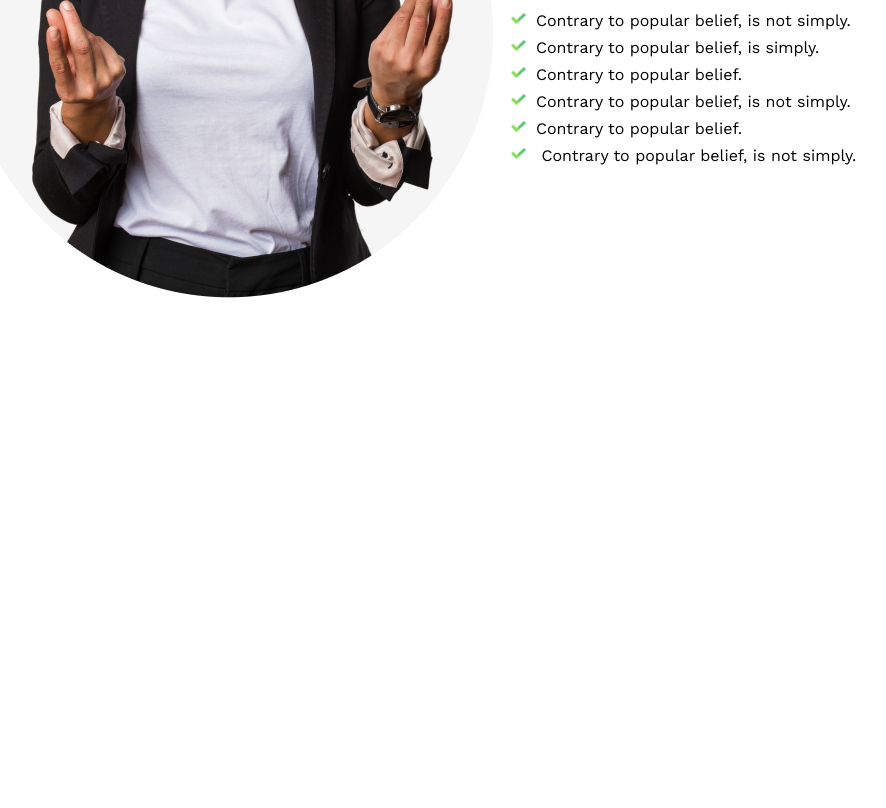
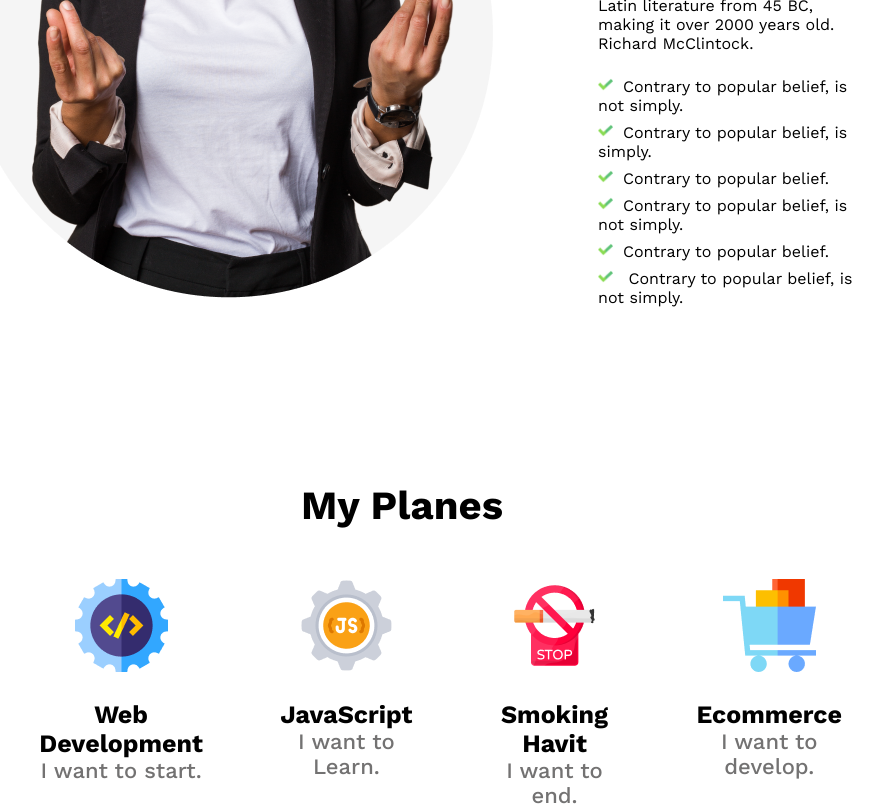
Before and after one commit to Pritamdutta7498/first-assignment, a plain HTML site: page index.html in a window 1280 px wide. Shown: the part 1366-2174 px from the top of the page, without its empty margins (238-1124 px from the left). Before the commit the page ends 1848 px from the top, so only its background shows below. Drawn offline with nearby package versions, Linux system fonts and the light colour scheme.

Commit message:
another section is added

```diff
--- a/index.html
+++ b/index.html
@@ -9,7 +9,7 @@
     <link rel="stylesheet" href="style.css">
     <link rel="preconnect" href="https://fonts.googleapis.com">
     <link rel="preconnect" href="https://fonts.gstatic.com" crossorigin>
-    <link href="https://fonts.googleapis.com/css2?family=Open+Sans&family=Work+Sans:wght@400;600;700;800&display=swap"
+    <link href="https://fonts.googleapis.com/css2?family=Open+Sans&family=Work+Sans:wght@400;500;600;700;800&display=swap"
         rel="stylesheet">
 </head>
 
@@ -30,7 +30,7 @@
     </header>
     <main class="main">
         <!--My failures section -->
-        <section class="failure">
+        <section class="failure-section">
             <div class="my-image">
                 <img src="/images/person.png" alt="This is me">
             </div>
@@ -67,7 +67,50 @@
                     </ul>
 
                 </div>
+            </div>
         </section>
+        <!--My planes -->
+        <section class="my-plans-section">
+            <h2 class="plans-title">My Planes</h2>
+            <div class="plans-div">
+                <div class="planes">
+                    <div class="plans-image">
+                        <img src="./images/icons/web.png" alt="">
+                    </div>
+                    <h3 class="planes-name">Web Development</h2>
+                    <p class="planes-para">I want to start.</p>
+                </div>
+                <div class="planes">
+                    <div class="plans-image">
+                        <img src="./images/icons/js.png" alt="">
+                    </div>
+                    <h3 class="planes-name">JavaScript</h2>
+                    <p class="planes-para">I want to Learn.</p>
+                </div>
+                <div class="planes">
+                    <div class="plans-image">
+                        <img src="./images/icons/smoke.png" alt="">
+                    </div>
+                    <h3 class="planes-name">Smoking Havit</h2>
+                    <p class="planes-para">I want to end.</p>
+                </div>
+
+                <div class="planes">
+                    <div class="plans-image">
+                        <img src="./images/icons/ecom.png" alt="">
+                    </div>
+                    <h3 class="planes-name">Ecommerce</h2>
+                    <p class="planes-para">I want to develop.</p>
+                </div>
+
+            </div>
+        </section>
+<!-- linear gradient image section -->
+
+        <section>
+
+        </section>
+
     </main>
 
     <footer class="footer">
--- a/style.css
+++ b/style.css
@@ -47,16 +47,17 @@
 
 /* My failures section */
 
-.failure {
+.failure-section{
   display: flex;
   padding: 180px;
-  justify-content: space-between;
+
 }
 
 .my-story {
   width: 416px;
   height: 500px;
   padding-top: 200px;
+  margin-left: 87px;
 }
 .story-title {
   font-size: 40px;
@@ -80,3 +81,34 @@
   margin-right: 10px;
   padding-top: 8px;
 }
+
+/* My Planes Style */
+
+.my-plans-section{
+padding: 0 200px;
+}
+.plans-title{
+text-align: center;
+font-size: 40px;
+font-weight: 700;
+}
+.plans-div{
+  display: flex;
+  margin-top: 50px;
+}
+.planes{
+  margin-left: 75px;
+  text-align: center;
+}
+.planes .planes-name{
+  margin-top: 24px;
+  font-weight: 700;
+  font-size: 25px;
+}
+.planes .planes-para{
+  font-size: 22px;
+  font-weight: 500;
+  color: #737272;
+}
+
+/* linear gradient image style */
```
